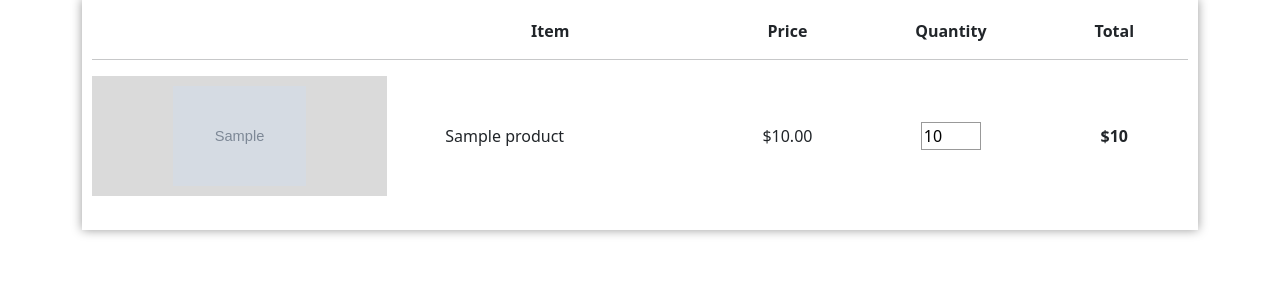
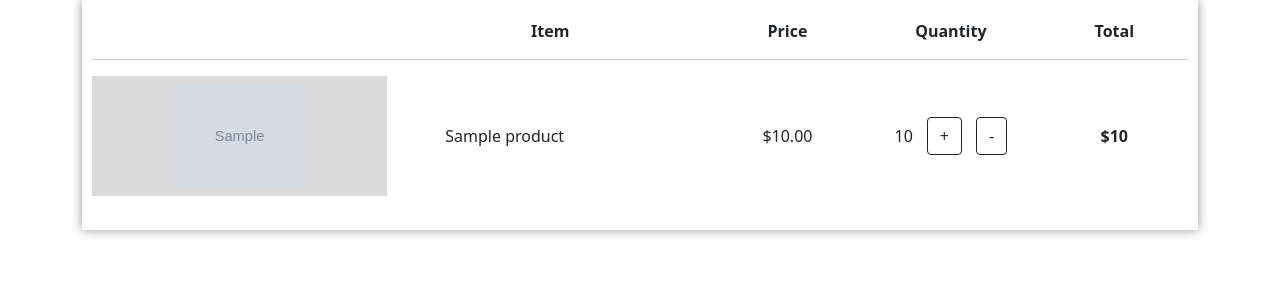
Before and after one commit to DebjitPramanick/Django-Ecommerce-Project, a Django app: template ecommerce/store/templates/store/cart.html in a window 1280 px wide. Shown: the part 284-591 px from the top of the page. Run offline with Django 3.2, Linux system fonts and the light colour scheme; the template is opened without the code that fills it: most values are stand-ins (such as "Sample title", 1, 10 or a date in 2020).

Commit message:
Update cart items with arrows

```diff
--- a/ecommerce/static/css/main.css
+++ b/ecommerce/static/css/main.css
@@ -97,11 +97,15 @@
   margin-bottom: 0 !important;
 }
 
-.qty input {
-  background-color: transparent;
-  outline: 0;
-  border: #00000066 solid 1px;
-  width: 60px;
+.qty{
+  display: flex;
+  align-items: center;
+  justify-content: center;
+  column-gap: 14px;
+}
+
+.qty p{
+  margin-bottom: 0 !important;
 }
 
 .form-field {
--- a/ecommerce/store/templates/store/cart.html
+++ b/ecommerce/store/templates/store/cart.html
@@ -45,7 +45,10 @@
                 <div style="flex: 2" class="cart-pd-name"><p>{{item.product.name}}</p></div>
                 <div style="flex: 1;">${{item.product.price|floatformat:2}}</div>
                 <div style="flex: 1" class="qty">
-                    <input type="number" value={{item.quantity}}>
+                    <p>{{item.quantity}}</p>
+                    <button class="btn btn-outline-dark update-cart" data-product={{item.product.id}}
+                    data-action="add">+</button>
+                    <button class="btn btn-outline-dark update-cart" data-product={{item.product.id}} data-action="remove">-</button>
                 </div>
                 <div style="flex: 1"><strong>${{item.get_total}}</strong></div>
             </div>
--- a/ecommerce/store/views.py
+++ b/ecommerce/store/views.py
@@ -74,8 +74,10 @@ def updateItem(req):
 
 
     if action == 'add':
+        print("Added")
         orderItem.quantity = (orderItem.quantity + 1)
     elif action == 'remove':
+        print("Removed")
         orderItem.quantity = (orderItem.quantity - 1)
 
     orderItem.save()
```
Also changed, not shown: Readme.md, ecommerce/db.sqlite3.
